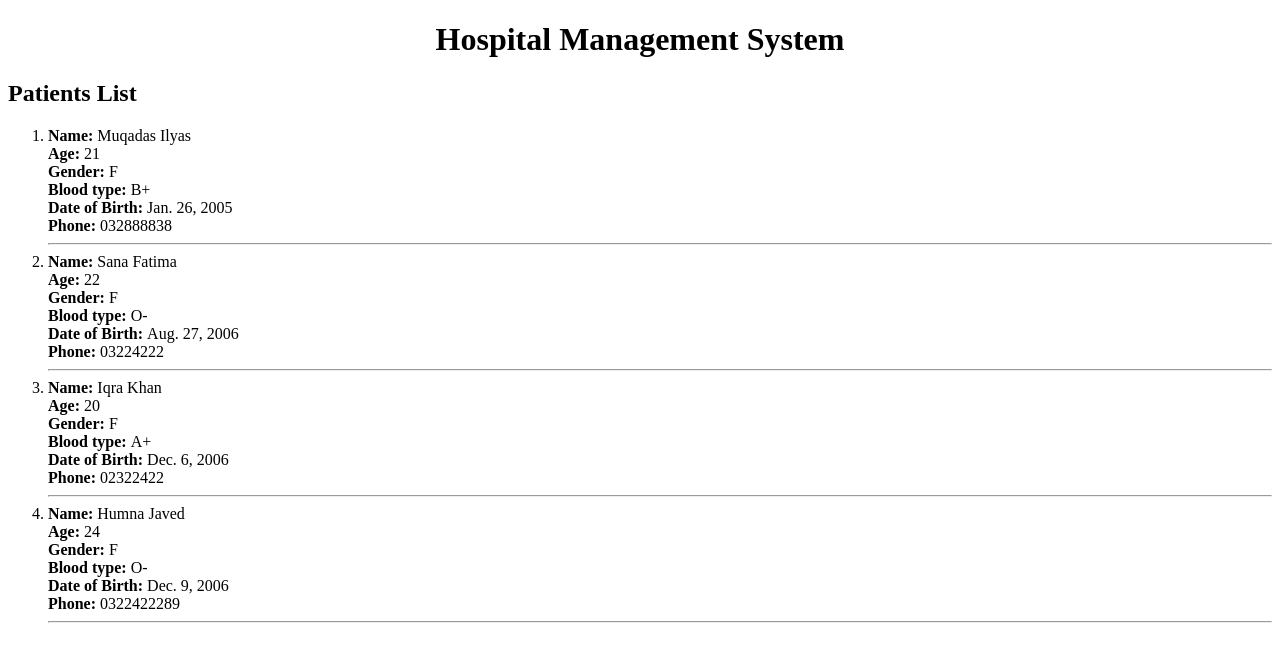
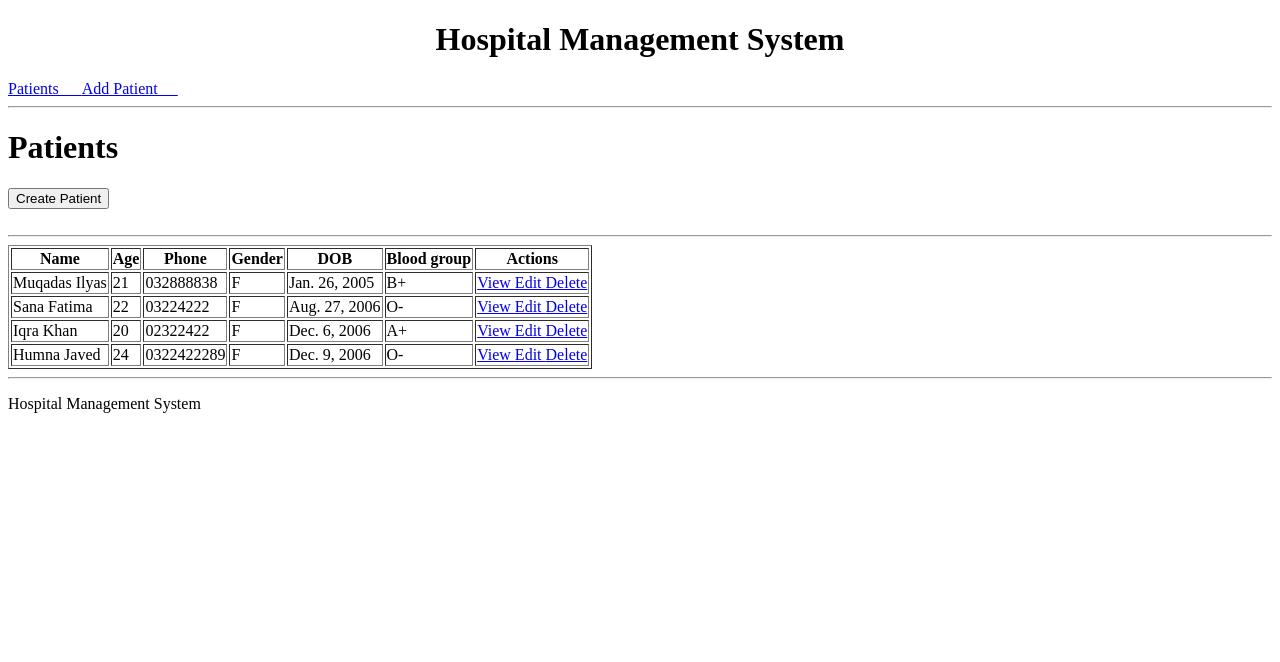
Before and after one commit to muqadasilyas/hospital-management-system, a Django app: page /patient/ in a window 1280 px wide. Shown: the top 662 px of the page. Run offline with Django 5.2, Linux system fonts and the light colour scheme; data comes from the database, SQL or seed files in the repository; both versions use the stored data as it was after the commit.

Commit message:
feat: Completed CRUD for function based views for Patients  and made base template file

```diff
--- a/hms/hms/settings.py
+++ b/hms/hms/settings.py
@@ -58,7 +58,7 @@ ROOT_URLCONF = 'hms.urls'
 TEMPLATES = [
     {
         'BACKEND': 'django.template.backends.django.DjangoTemplates',
-        'DIRS': [],
+        'DIRS': [BASE_DIR / 'templates'],
         'APP_DIRS': True,
         'OPTIONS': {
             'context_processors': [
--- a/hms/patient/templates/patient/patient_list.html
+++ b/hms/patient/templates/patient/patient_list.html
@@ -1,28 +1,75 @@
-<!DOCTYPE html>
-<html lang="en">
-<head>
-    <meta charset="UTF-8">
-    <title>Patients</title>
-</head>
-<body>
-<h1 align="center">Hospital Management System</h1>
-<h2>Patients List</h2>
+{% extends "base.html" %}
 
+{% block title %}
+Patients
+{% endblock %}
 
-<ol>
+{% block content %}
+
+<h1>Patients</h1>
+
+<a href="{% url 'patient_create' %}">
+    <button>Create Patient</button>
+</a>
+<br>
+<br>
+<hr>
+
+<table border="1">
+
+    <tr>
+        <th>Name</th>
+        <th>Age</th>
+        <th>Phone</th>
+        <th>Gender</th>
+        <th>DOB</th>
+        <th>Blood group</th>
+        <th>Actions</th>
+    </tr>
+
     {% for patient in patients %}
-    <li>
-        <b>Name: </b>{{patient.first_name}} {{patient.last_name}}<br>
-        <b>Age: </b>{{patient.age}}<br>
-        <b>Gender: </b>{{patient.gender}} <br>
-        <b>Blood type: </b> {{patient.blood_type}} <br>
-        <b>Date of Birth: </b> {{patient.dob}} <br>
-        <b>Phone: </b> {{patient.phone}} <br>
-    </li>
-    <hr>
+
+    <tr>
+
+        <td>
+            {{ patient.first_name }}
+            {{ patient.last_name }}
+        </td>
+
+        <td>
+            {{ patient.age }}
+        </td>
+
+        <td>
+            {{ patient.phone }}
+        </td>
+        <td>
+            {{patient.gender}}
+        </td>
+        <td>
+            {{patient.dob}}
+        </td>
+        <td>
+            {{patient.blood_type}}
+        </td>
+        <td>
+            <a href="{% url 'patient_detail' patient.id %}">
+                View
+            </a>
+
+            <a href="{% url 'patient_update' patient.id %}">
+                Edit
+            </a>
+
+            <a href="{% url 'patient_delete' patient.id %}">
+                Delete
+            </a>
+        </td>
+
+    </tr>
+
     {% endfor %}
-</ol>
 
+</table>
 
-</body>
-</html>
+{% endblock %}
--- a/hms/patient/urls.py
+++ b/hms/patient/urls.py
@@ -4,4 +4,6 @@ urlpatterns = [
     path('', views.patient_list, name='patient'),
     path('<int:id>/',views.patient_detail, name='patient_detail'),
     path('create/',views.create_patient, name='patient_create'),
+    path('<int:id>/edit/',views.update_patient, name='patient_update'),
+    path('<int:id>/delete/',views.delete_patient, name='patient_delete'),
 ]
--- a/hms/patient/views.py
+++ b/hms/patient/views.py
@@ -26,3 +26,22 @@ def create_patient(request):
 
     return render(request,'patient/patient_form.html',
                   {'form':form})
+
+def update_patient(request,id):
+    patient=get_object_or_404(Patient,pk=id)
+    if request.method=='POST':
+        form=PatientForm(request.POST,instance=patient)
+        if form.is_valid():
+            form.save()
+            return redirect('patient_detail', id=patient.id)
+    else:
+        form=PatientForm(instance=patient)
+    return render(request,'patient/patient_form.html',{'form':form})
+
+def delete_patient(request,id):
+    patient=get_object_or_404(Patient,pk=id)
+    if request.method=='POST':
+        patient.delete()
+        return redirect('patient')
+    else:
+        return render(request,'patient/patient_delete.html',{'patient':patient})
--- /dev/null
+++ b/hms/templates/base.html
@@ -0,0 +1,41 @@
+<!DOCTYPE html>
+<html>
+
+<head>
+    <title>{% block title %}Hospital Management System{% endblock %}</title>
+</head>
+
+<body>
+
+    <header>
+        <h1 align="center">Hospital Management System</h1>
+
+        <nav>
+            <a href="{% url 'patient' %}">
+                Patients &emsp;
+            </a>
+
+            <a href="{% url 'patient_create' %}">
+                Add Patient  &emsp;
+            </a>
+        </nav>
+    </header>
+
+    <hr>
+
+    <main>
+
+        {% block content %}
+        {% endblock %}
+
+    </main>
+
+    <hr>
+
+    <footer>
+        <p>Hospital Management System</p>
+    </footer>
+
+</body>
+
+</html>
```
Also changed, not shown: hms/patient/forms.py (+23 -0 lines), hms/patient/templates/patient/patient_delete.html (added, +29 -0 lines), hms/patient/templates/patient/patient_detail.html (+12 -10 lines), hms/patient/templates/patient/patient_form.html (+9 -10 lines), hms/db.sqlite3.
